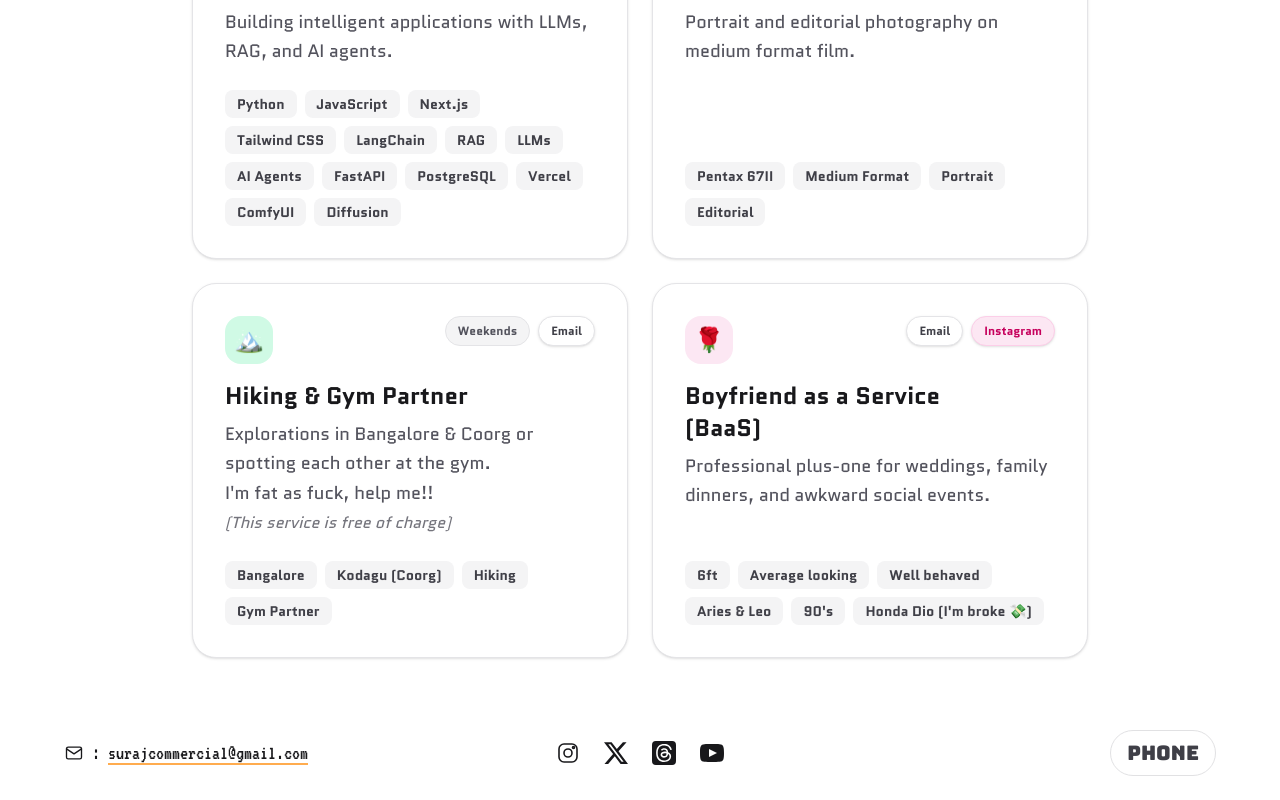
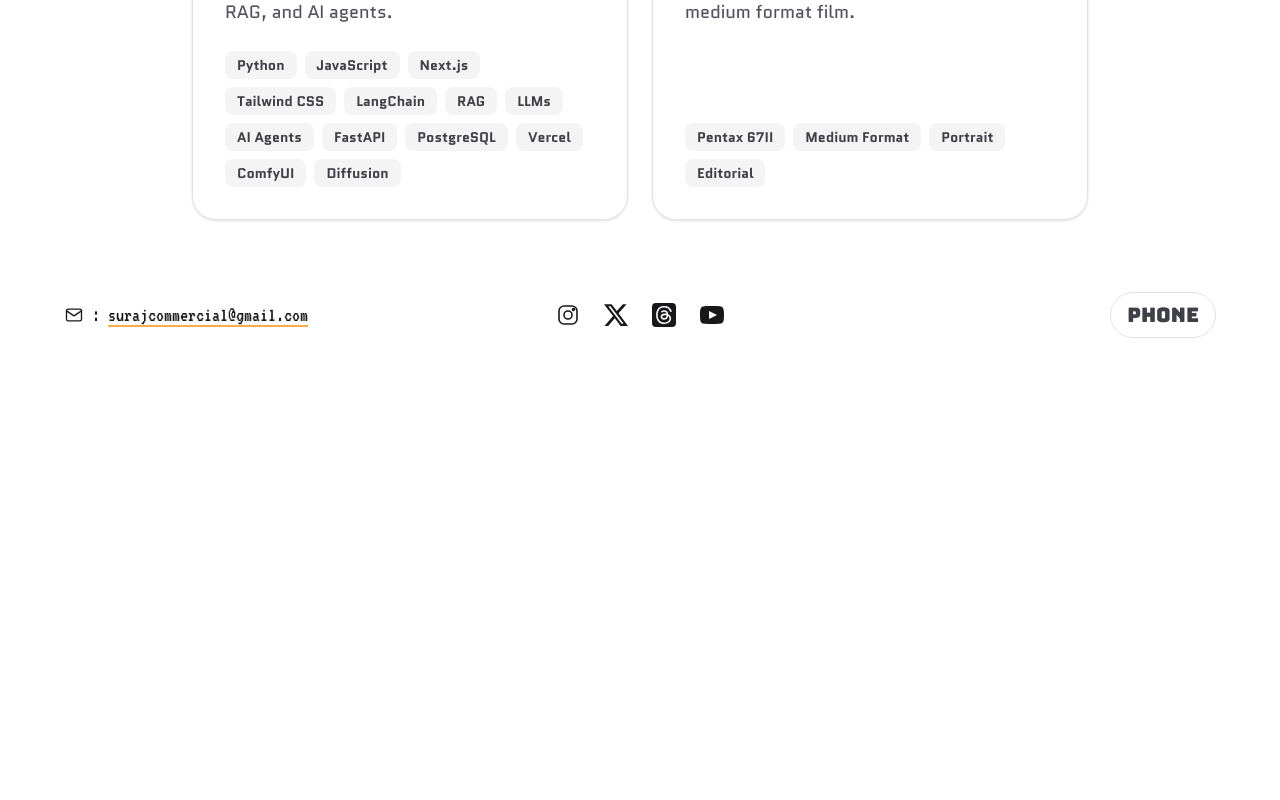
Before and after one commit to surajbanthot/bysuraj.in, a Next.js app: page /hireme in a window 1280 px wide. Shown: the part 900-1700 px from the top of the page. After the commit the page ends 1262 px from the top, so only its background shows below. Built offline with nearby package versions, Linux system fonts and the light colour scheme; a web font is replaced by a local one.

Commit message:
removed the funny stuff from the hire me page

```diff
--- a/src/app/hireme/page.tsx
+++ b/src/app/hireme/page.tsx
@@ -338,7 +338,6 @@ export default function HireMePage() {
                   Freelance Services
                 </h2>
                 <p className="text-xl sm:text-2xl text-zinc-700 dark:text-zinc-200 font-medium leading-relaxed">
-                  Help me make black money 💰🕶️ <br className="hidden sm:block" />
                   Here is how I can help you.
                 </p>
               </div>
@@ -538,109 +537,7 @@ export default function HireMePage() {
                   </div>
                 </div>
 
-                {/* 5. Hiking & Gym Partner */}
-                <div
-                  onMouseEnter={() => handleCardMouseEnter('hiking')}
-                  onMouseLeave={handleCardMouseLeave}
-                  onMouseMove={handleMouseMove}
-                  className={`relative rounded-3xl border border-zinc-200 bg-white p-8 shadow-sm transition-all hover:shadow-md dark:border-zinc-800 dark:bg-zinc-900/40 text-left flex flex-col gap-4 ${activeCard === "hiking" && cursorPhase === "active" ? "cursor-none" : ""}`}
-                >
-                  {activeCard === "hiking" && cursorPhase !== "idle" && (
-                    <div
-                      className={`pointer-events-none fixed z-50 h-32 w-auto transition-opacity duration-500 ease-in-out ${cursorPhase === "active" ? "opacity-100" : "opacity-0"}`}
-                      style={{
-                        left: cursorPos.x,
-                        top: cursorPos.y,
-                        transform: "translate(-50%, -50%)",
-                      }}
-                    >
-                      <img
-                        src="https://media.giphy.com/media/v1.Y2lkPWVjZjA1ZTQ3c2FsNHoyODllY2Y3aHRldTYwMm9udWMycmZsaTNoYnBieTNhbWk1NiZlcD12MV9naWZzX3NlYXJjaCZjdD1n/aSIhCYzfUGkHS/giphy.gif"
-                        alt="cursor"
-                        className="rounded-xl shadow-2xl border-2 border-white/20"
-                      />
-                    </div>
-                  )}
-                  <div className="absolute top-8 right-8 flex gap-2 z-10">
-                    <span className="flex items-center rounded-full bg-zinc-100 border border-zinc-200 px-3 py-1.5 text-xs font-bold text-zinc-600 dark:bg-zinc-800 dark:border-zinc-700 dark:text-zinc-400 cursor-default">
-                      Weekends
-                    </span>
-                    <a href="mailto:surajcommercial@gmail.com" className="group relative rounded-full bg-white border border-zinc-200 px-3 py-1.5 text-xs font-bold text-zinc-700 hover:bg-zinc-50 dark:bg-zinc-800 dark:border-zinc-700 dark:text-zinc-300 dark:hover:bg-zinc-700 shadow-sm transition-colors">
-                      Email
-                      <span className="absolute right-0 top-full mt-2 hidden whitespace-nowrap rounded bg-zinc-800 px-2 py-1 text-xs text-white shadow-lg group-hover:block dark:bg-zinc-100 dark:text-zinc-900 z-50">
-                        surajcommercial@gmail.com
-                      </span>
-                    </a>
-                  </div>
-                  <div className="h-12 w-12 rounded-2xl bg-emerald-100 text-emerald-600 flex items-center justify-center text-2xl dark:bg-emerald-900/30 dark:text-emerald-400">
-                    🏔️
-                  </div>
-                  <div>
-                    <h3 className="text-2xl font-bold text-zinc-900 dark:text-zinc-100 pr-16">Hiking & Gym Partner</h3>
-                    <p className="mt-2 text-lg text-zinc-600 dark:text-zinc-300 font-medium leading-relaxed">
-                      Explorations in Bangalore & Coorg or spotting each other at the gym. <br />
-                      I'm fat as fuck, help me!! <br />
-                      <span className="text-base italic opacity-80">(This service is free of charge)</span>
-                    </p>
-                  </div>
-                  <div className="mt-auto flex flex-wrap gap-2 pt-2">
-                    {["Bangalore", "Kodagu (Coorg)", "Hiking", "Gym Partner"].map(tag => (
-                      <span key={tag} className="rounded-lg bg-zinc-100 px-3 py-1 text-sm font-semibold text-zinc-700 dark:bg-zinc-800 dark:text-zinc-300">
-                        {tag}
-                      </span>
-                    ))}
-                  </div>
-                </div>
 
-                {/* 6. BaaS */}
-                <div
-                  onMouseEnter={() => handleCardMouseEnter('baas')}
-                  onMouseLeave={handleCardMouseLeave}
-                  onMouseMove={handleMouseMove}
-                  className={`relative rounded-3xl border border-zinc-200 bg-white p-8 shadow-sm transition-all hover:shadow-md dark:border-zinc-800 dark:bg-zinc-900/40 text-left flex flex-col gap-4 ${activeCard === "baas" && cursorPhase === "active" ? "cursor-none" : ""}`}
-                >
-                  {activeCard === "baas" && cursorPhase !== "idle" && (
-                    <div
-                      className={`pointer-events-none fixed z-50 h-32 w-auto transition-opacity duration-500 ease-in-out ${cursorPhase === "active" ? "opacity-100" : "opacity-0"}`}
-                      style={{
-                        left: cursorPos.x,
-                        top: cursorPos.y,
-                        transform: "translate(-50%, -50%)",
-                      }}
-                    >
-                      <img
-                        src="https://media.giphy.com/media/v1.Y2lkPTc5MGI3NjExd3RpODQzZ2U4MGRxa29oN2U4aGtxNDh3NTVxNXl2eXk4MWpvbmplciZlcD12MV9naWZzX3NlYXJjaCZjdD1n/u8ontzUmtHnmuBt5IQ/giphy.gif"
-                        alt="cursor"
-                        className="rounded-xl shadow-2xl border-2 border-white/20"
-                      />
-                    </div>
-                  )}
-                  <div className="absolute top-8 right-8 flex gap-2 z-10">
-                    <a href="mailto:surajcommercial@gmail.com" className="group relative rounded-full bg-white border border-zinc-200 px-3 py-1.5 text-xs font-bold text-zinc-700 hover:bg-zinc-50 dark:bg-zinc-800 dark:border-zinc-700 dark:text-zinc-300 dark:hover:bg-zinc-700 shadow-sm transition-colors">
-                      Email
-                      <span className="absolute right-0 top-full mt-2 hidden whitespace-nowrap rounded bg-zinc-800 px-2 py-1 text-xs text-white shadow-lg group-hover:block dark:bg-zinc-100 dark:text-zinc-900 z-50">
-                        surajcommercial@gmail.com
-                      </span>
-                    </a>
-                    <a href="https://www.instagram.com/bysuraj.in/" target="_blank" rel="noreferrer" className="rounded-full bg-pink-100 border border-pink-200 px-3 py-1.5 text-xs font-bold text-pink-700 hover:bg-pink-200 dark:bg-pink-900/30 dark:border-pink-800 dark:text-pink-300 dark:hover:bg-pink-900/50 shadow-sm transition-colors">Instagram</a>
-                  </div>
-                  <div className="h-12 w-12 rounded-2xl bg-pink-100 text-pink-600 flex items-center justify-center text-2xl dark:bg-pink-900/30 dark:text-pink-400">
-                    🌹
-                  </div>
-                  <div>
-                    <h3 className="text-2xl font-bold text-zinc-900 dark:text-zinc-100 pr-16">Boyfriend as a Service (BaaS)</h3>
-                    <p className="mt-2 text-lg text-zinc-600 dark:text-zinc-300 font-medium leading-relaxed">
-                      Professional plus-one for weddings, family dinners, and awkward social events.
-                    </p>
-                  </div>
-                  <div className="mt-auto flex flex-wrap gap-2 pt-2">
-                    {["6ft", "Average looking", "Well behaved", "Aries & Leo", "90's", "Honda Dio (I'm broke 💸)"].map(tag => (
-                      <span key={tag} className="rounded-lg bg-zinc-100 px-3 py-1 text-sm font-semibold text-zinc-700 dark:bg-zinc-800 dark:text-zinc-300">
-                        {tag}
-                      </span>
-                    ))}
-                  </div>
-                </div>
               </div>
 
             </div>
--- a/src/components/F1Car.tsx
+++ b/src/components/F1Car.tsx
@@ -60,7 +60,7 @@ export default function F1Car() {
 
         // Message "I'm fast AF boy!!" just before takeoff
         msgStartRef.current = setTimeout(() => setShowFastMsg(true), 2200);
-        msgEndRef.current = setTimeout(() => setShowFastMsg(false), 3500);
+        msgEndRef.current = setTimeout(() => setShowFastMsg(false), 5000);
     };
 
     const resetAndSchedule = (delay: number) => {
@@ -364,8 +364,8 @@ export default function F1Car() {
 
                     {/* Fast AF Message - Appears during burnout */}
                     {showFastMsg && !isCrashed && (
-                        <div className="absolute -top-10 -left-16 z-50 whitespace-nowrap border-2 border-black bg-white px-2 py-1 text-xs font-bold text-black shadow-[3px_3px_0px_0px_rgba(0,0,0,1)] animate-bounce font-mono sm:text-sm">
-                            naah!!, you can't catch me.
+                        <div className="absolute -top-24 -left-18 z-50 w-64 border-2 border-black bg-white px-3 py-2 text-[10px] font-bold text-black shadow-[3px_3px_0px_0px_rgba(0,0,0,1)] animate-bounce font-mono sm:text-xs text-center leading-tight">
+                            Speed. I am Speed. 1 winner, 42 losers. I eat losers for breakfast.
                             {/* Arrow pointing down */}
                             <div className="absolute -bottom-2 left-1/2 h-3 w-3 -translate-x-1/2 rotate-45 border-b-2 border-r-2 border-black bg-white"></div>
                         </div>
```
